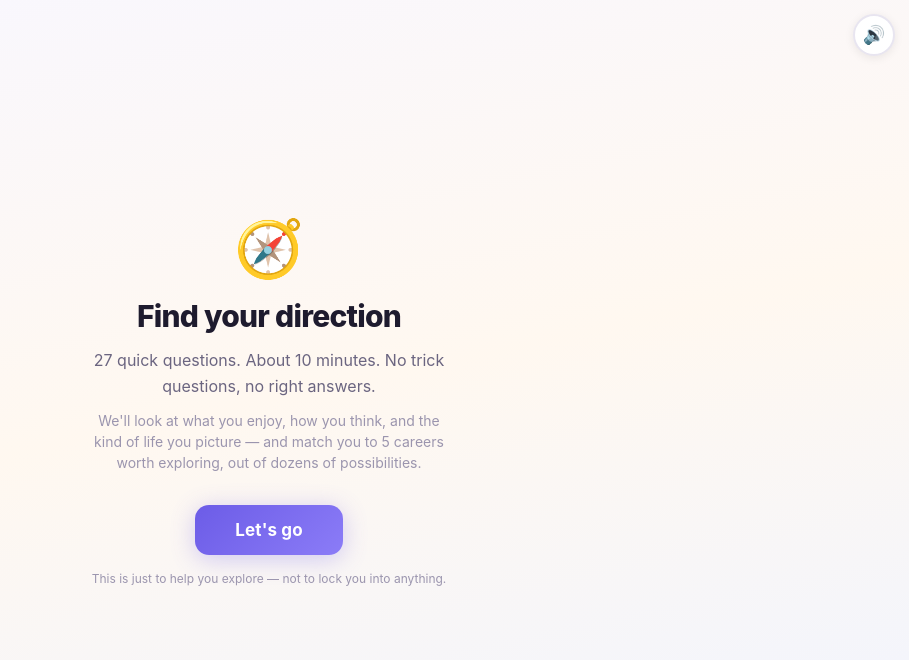
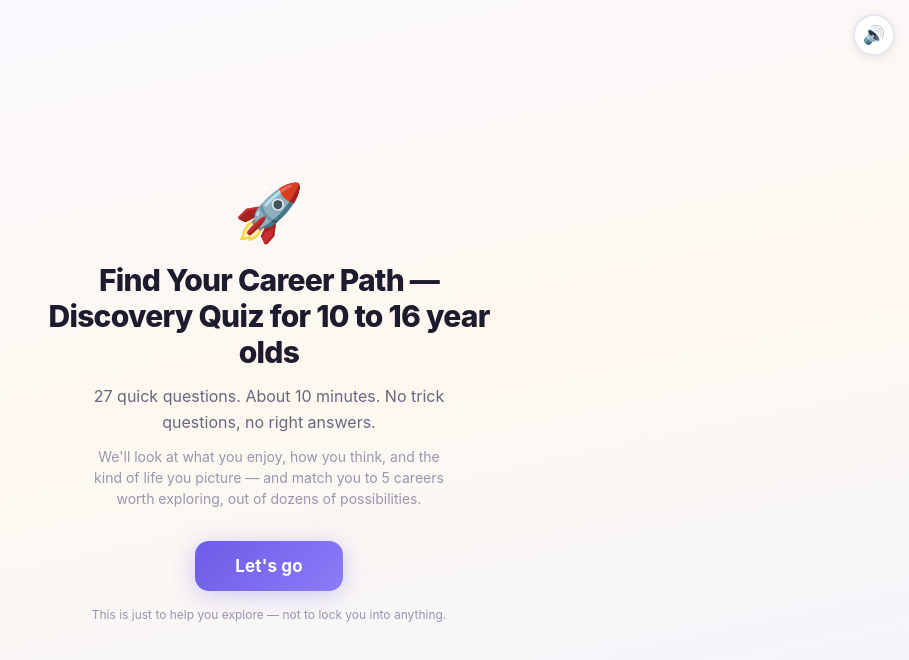
Before and after one commit to prabhakarux-eng/career-quiz, a plain HTML site: page index.html in a window 1280 px wide. Shown: the whole page, without its empty margins (371-1280 px from the left). Drawn offline with Linux system fonts and the light colour scheme.

Commit message:
Update index.html

```diff
--- a/index.html
+++ b/index.html
@@ -1125,8 +1125,8 @@ function startQuiz() {
 function renderWelcome() {
   return (
     '<div class="wrapper"><div class="container"><div class="centered-full">' +
-    '<div style="font-size:56px;margin-bottom:16px;">🧭</div>' +
-    '<h1 style="font-size:30px;font-weight:800;line-height:1.2;margin-bottom:14px;letter-spacing:-0.025em;">Find your direction</h1>' +
+    '<div style="font-size:56px;margin-bottom:16px;">🚀</div>' +
+    '<h1 style="font-size:30px;font-weight:800;line-height:1.2;margin-bottom:14px;letter-spacing:-0.025em;">Find Your Career Path — Discovery Quiz for 10 to 16 year olds</h1>' +
     '<p style="font-size:16px;color:var(--text-soft);line-height:1.6;margin-bottom:10px;max-width:380px;">27 quick questions. About 10 minutes. No trick questions, no right answers.</p>' +
     '<p style="font-size:14px;color:var(--text-muted);line-height:1.5;margin-bottom:32px;max-width:360px;">We\'ll look at what you enjoy, how you think, and the kind of life you picture — and match you to 5 careers worth exploring, out of dozens of possibilities.</p>' +
     '<button class="btn-primary" data-action="start-quiz">Let\'s go</button>' +
```
